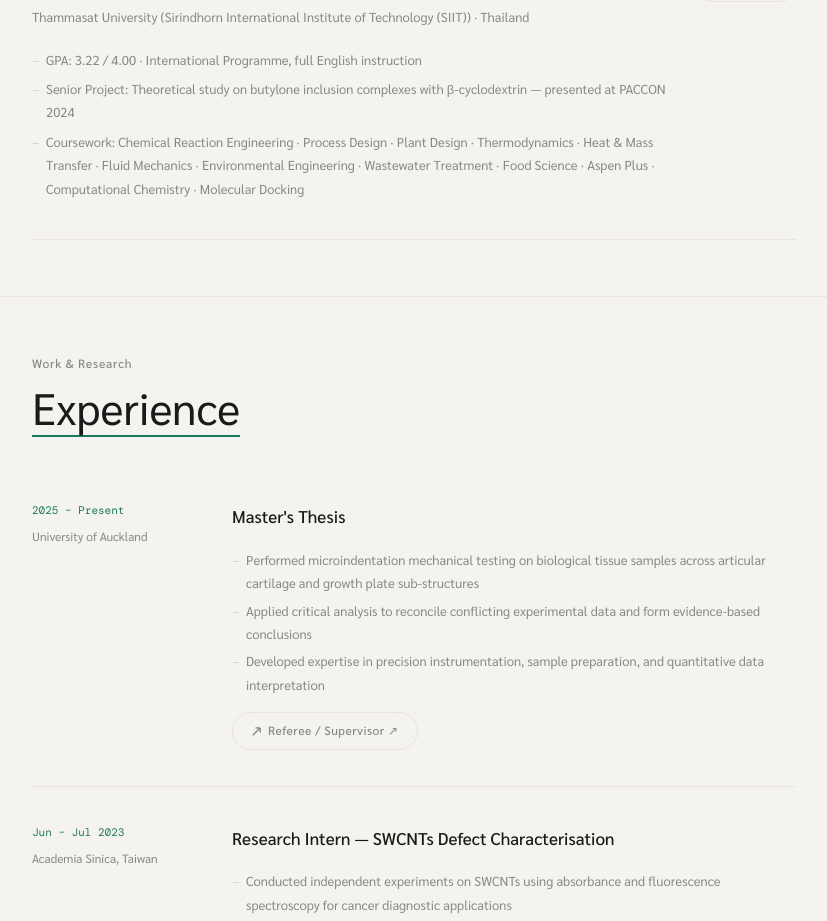
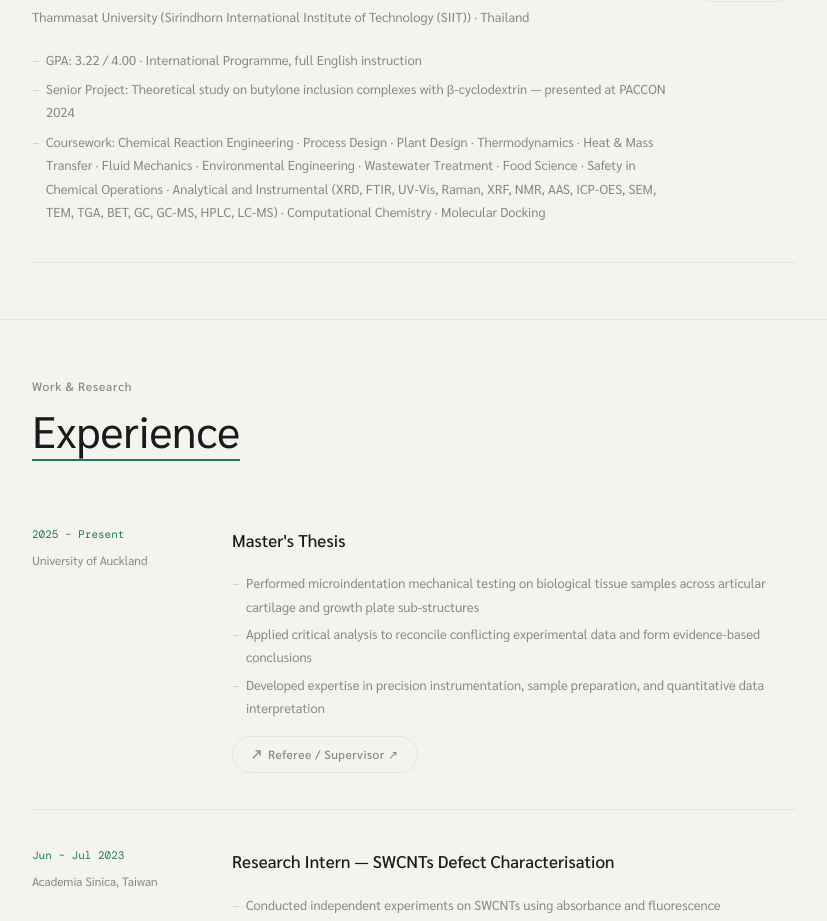
Before and after one commit to wlao034/portfolio, a Next.js app: page / in a window 1280 px wide. Shown: the part 1581-2502 px from the top of the page, without its empty margins (226-1053 px from the left). Built offline with nearby package versions, Linux system fonts and the light colour scheme.

Commit message:
Update page.tsx

```diff
--- a/app/page.tsx
+++ b/app/page.tsx
@@ -494,7 +494,7 @@ const content = {
         details: [
           'GPA: 3.22 / 4.00 · International Programme, full English instruction',
           'Senior Project: Theoretical study on butylone inclusion complexes with β-cyclodextrin — presented at PACCON 2024',
-         'Coursework: Chemical Reaction Engineering · Process Design · Plant Design · Thermodynamics · Heat & Mass Transfer · Fluid Mechanics · Environmental Engineering · Wastewater Treatment · Food Science · Aspen Plus · Computational Chemistry · Molecular Docking',
+         'Coursework: Chemical Reaction Engineering · Process Design · Plant Design · Thermodynamics · Heat & Mass Transfer · Fluid Mechanics · Environmental Engineering · Wastewater Treatment · Food Science · Safety in Chemical Operations · Analytical and Instrumental (XRD, FTIR, UV-Vis, Raman, XRF, NMR, AAS, ICP-OES, SEM, TEM, TGA, BET, GC, GC-MS, HPLC, LC-MS) · Computational Chemistry · Molecular Docking',
         ],
       },
     ],
@@ -611,7 +611,7 @@ const content = {
         details: [
           'เกรดเฉลี่ย 3.22 / 4.00 · หลักสูตรนานาชาติ สอนเป็นภาษาอังกฤษทั้งหมด',
           'โปรเจกต์จบ: การศึกษาเชิงทฤษฎีของ inclusion complex ระหว่าง butylone กับ β-cyclodextrin — นำเสนอที่ PACCON 2024',
-         'วิชาเรียน: Chemical Reaction Engineering · Process Design · Plant Design · เทอร์โมไดนามิกส์ · การถ่ายเทความร้อนและมวล · กลศาสตร์ของไหล · วิศวกรรมสิ่งแวดล้อม · บำบัดน้ำเสีย · วิทยาศาสตร์อาหาร · Aspen Plus · Computational Chemistry · Molecular Docking',
+         'วิชาเรียน: Chemical Reaction Engineering · Process Design · Plant Design · เทอร์โมไดนามิกส์ · การถ่ายเทความร้อนและมวล · กลศาสตร์ของไหล · วิศวกรรมสิ่งแวดล้อม · บำบัดน้ำเสีย · วิทยาศาสตร์อาหาร ·วามปลอดภัยในการปฏิบัติการทางเคมี · การวิเคราะห์และเครื่องมือวัด (XRD, FTIR, UV-Vis, Raman, XRF, NMR, AAS, ICP-OES, SEM, TEM, TGA, BET, GC, GC-MS, HPLC, LC-MS) · Computational Chemistry · Molecular Docking',
         ],
       },
     ],
```
